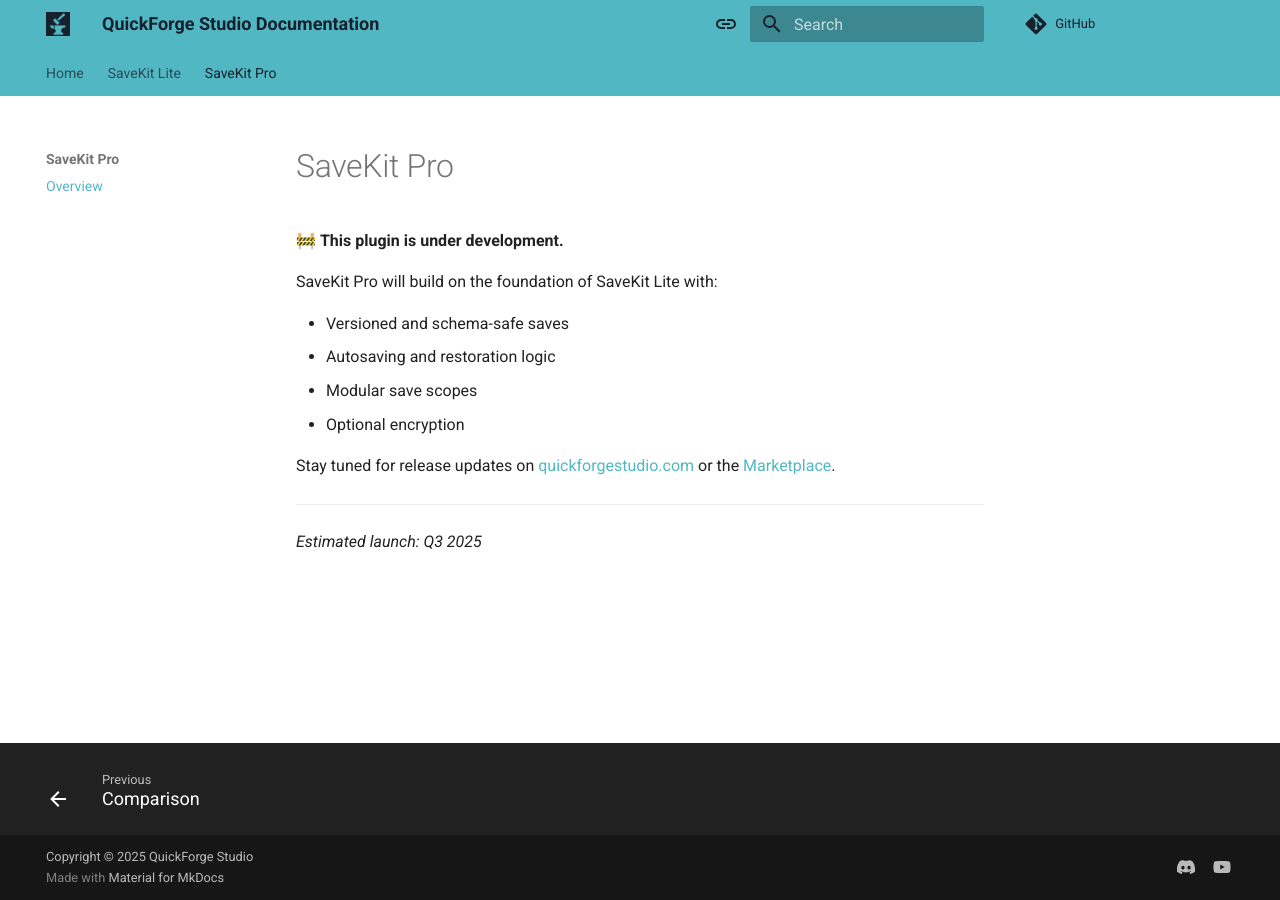
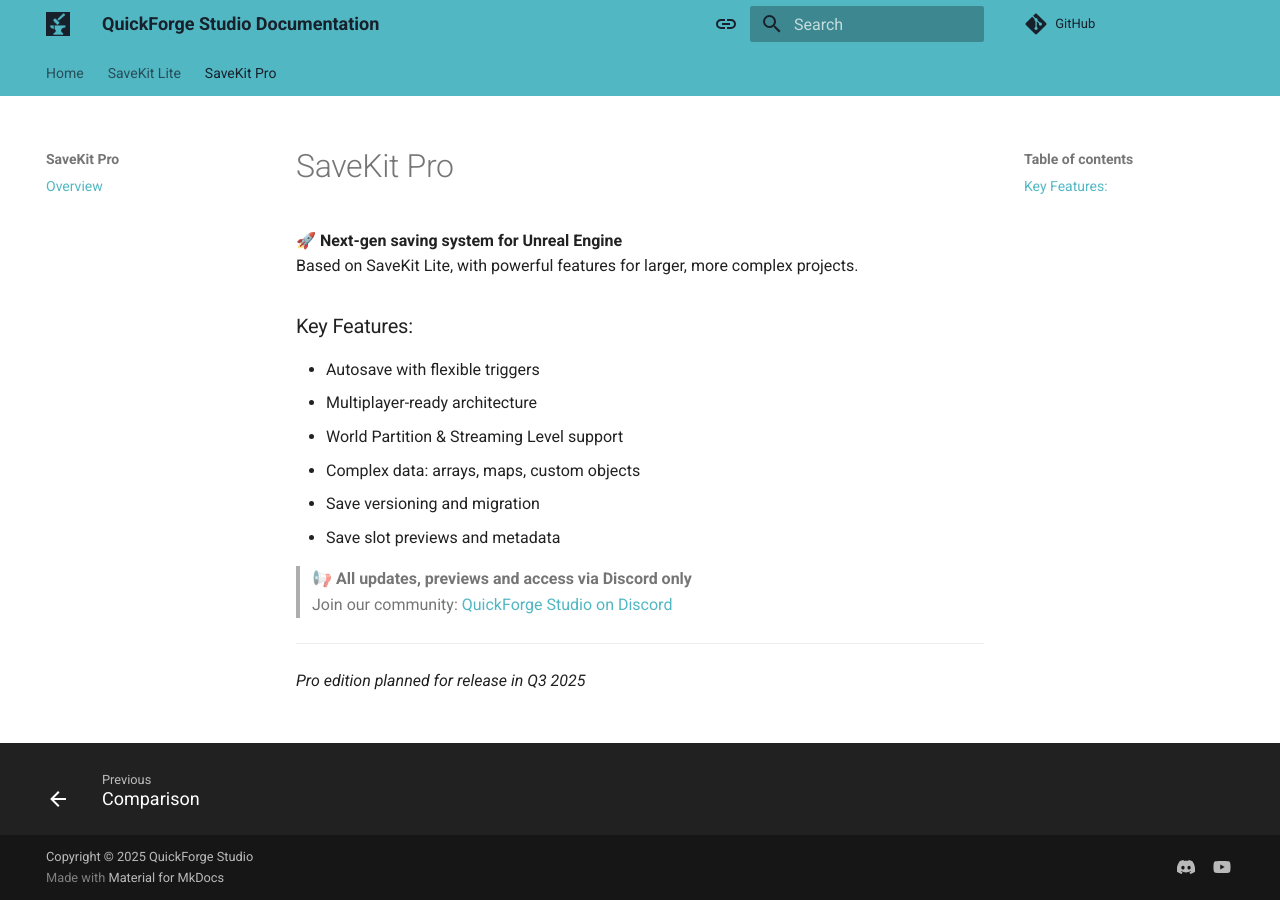
Before and after one commit to george-shilovsky/quickforge-docs, an MkDocs documentation site: the page built from docs/SaveKitPro/index.md, in a window 1280 px wide. Built offline with MkDocs 1.6.1 and Material for MkDocs 9.7.7, drawn with Linux system fonts in a browser that asks for light colours; comment, search, counter and statistics services are not loaded.

Commit message:
Update index.md

```diff
--- a/docs/SaveKitPro/index.md
+++ b/docs/SaveKitPro/index.md
@@ -1,15 +1,20 @@
 # SaveKit Pro
 
-🚧 **This plugin is under development.**
+🚀 **Next-gen saving system for Unreal Engine**
+Based on SaveKit Lite, with powerful features for larger, more complex projects.
 
-SaveKit Pro will build on the foundation of SaveKit Lite with:
+### Key Features:
 
-- Versioned and schema-safe saves
-- Autosaving and restoration logic
-- Modular save scopes
-- Optional encryption
+- Autosave with flexible triggers
+- Multiplayer-ready architecture
+- World Partition & Streaming Level support
+- Complex data: arrays, maps, custom objects
+- Save versioning and migration
+- Save slot previews and metadata
 
-Stay tuned for release updates on [quickforgestudio.com](https://quickforgestudio.com) or the [Marketplace](#).
+> 📢 **All updates, previews and access via Discord only**
+Join our community: [QuickForge Studio on Discord](https://discord.gg/qujzsty4)
 
 ---
-*Estimated launch: Q3 2025*
+
+*Pro edition planned for release in Q3 2025*
```
